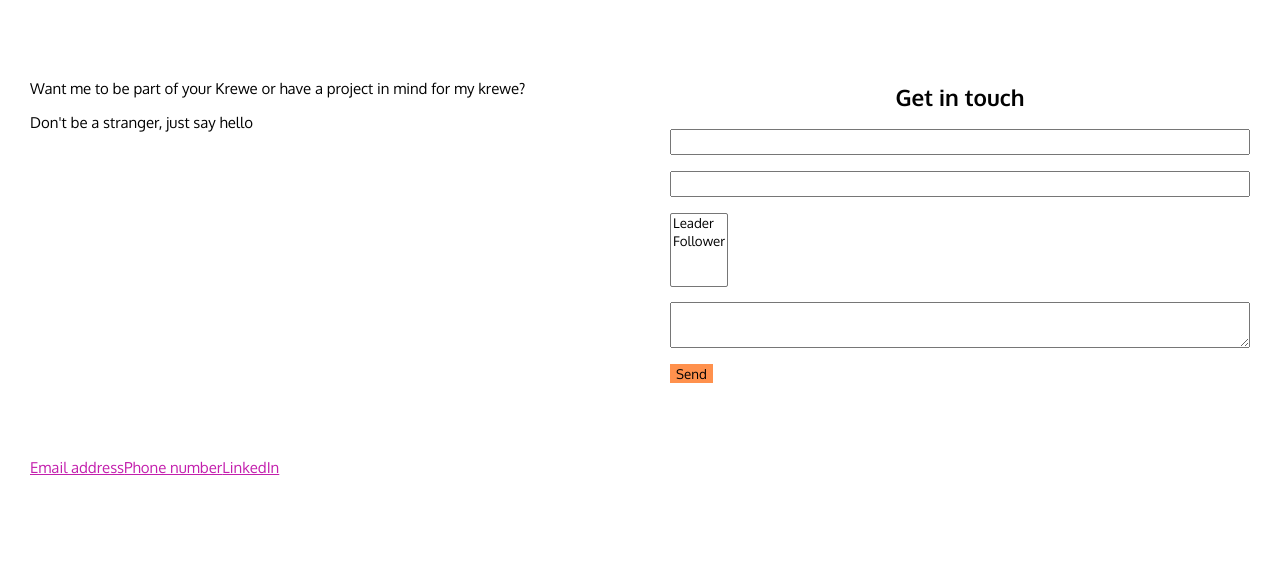
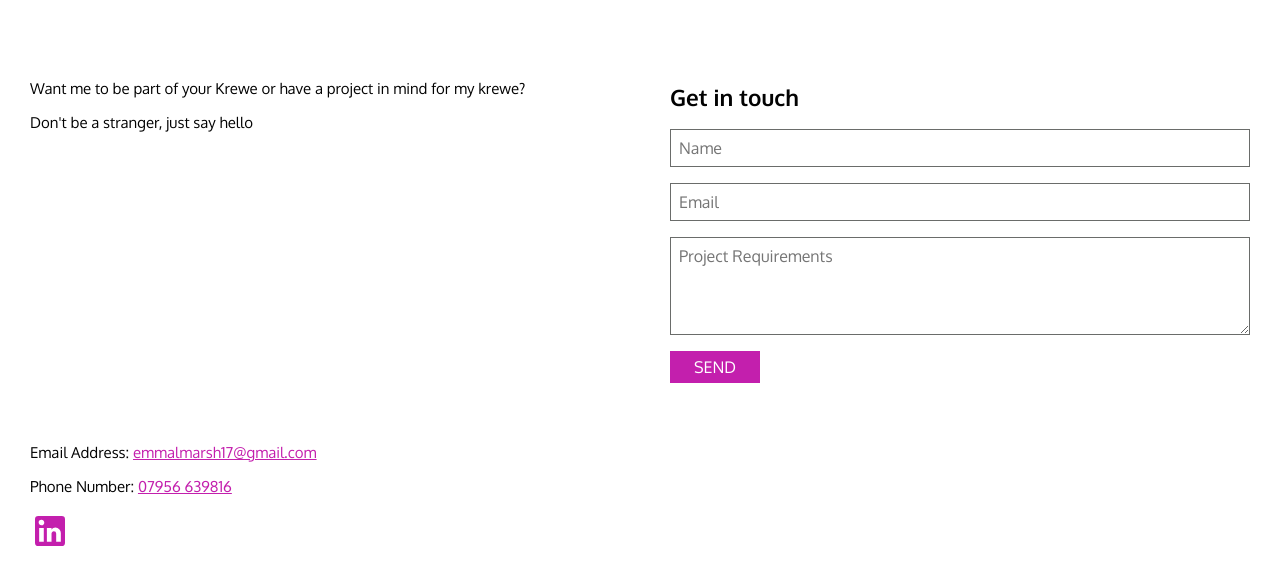
Before and after one commit to adampearson96/krewe, a Gatsby site: page /contact in a window 1280 px wide. Shown: the part 163-748 px from the top of the page. Built offline with nearby package versions, Linux system fonts and the light colour scheme; Gatsby itself is replaced by a stand-in of ours.

Commit message:
Final contact page

```diff
--- a/src/pages/contact.js
+++ b/src/pages/contact.js
@@ -1,5 +1,6 @@
 import React from "react"
 import Layout from "../components/layout"
+import LinkedInIcon from '@material-ui/icons/LinkedIn'
 
 import "../scss/contact.scss"
 
@@ -20,10 +21,10 @@
             </div>
             <div className="col-two">
               <h2>Get in touch</h2>
-              {/* <form action="POST" data-netlify="true">
+              <form name="contact" method="POST" data-netlify="true">
                 <label>
                   Name
-                  <input type="text" name="name" placeholder="name" />
+                  <input type="text" name="name" placeholder="Name" />
                 </label>
                 <label>
                   Name
@@ -34,32 +35,21 @@
                   <textarea col="8" rows="4" name="project requirements" placeholder="Project Requirements" />
                 </label>
                 <button className="btn" type="submit">Send</button>
-              </form> */}
-              <form name="contact" method="POST" data-netlify="true">
-                <p>
-                  <label>Your Name: <input type="text" name="name" /></label>
-                </p>
-                <p>
-                  <label>Your Email: <input type="email" name="email" /></label>
-                </p>
-                <p>
-                  <label>Your Role: <select name="role[]" multiple>
-                    <option value="leader">Leader</option>
-                    <option value="follower">Follower</option>
-                  </select></label>
-                </p>
-                <p>
-                  <label>Message: <textarea name="message"></textarea></label>
-                </p>
-                <p>
-                  <button type="submit">Send</button>
-                </p>
               </form>
             </div>
             <div className="col-three">
-              <a href="mailto:" target="_blank" rel="noopener noreferrer">Email address</a>
-              <a href="tel:" target="_blank" rel="noopener noreferrer">Phone number</a>
-              <a href="#linkedin" target="_blank" rel="noopener noreferrer">LinkedIn</a>
+              <div className="link">
+                Email Address: <a href="mailto:emmalmarsh17@gmail.com" target="_blank" rel="noopener noreferrer">emmalmarsh17@gmail.com</a>
+              </div>
+              <div className="link">
+                Phone Number: <a href="tel:07956639816" target="_blank" rel="noopener noreferrer">07956 639816</a>
+              </div>
+              <div className="link">
+                <a href="https://www.linkedin.com/in/emma-marsh-94a91142/" target="_blank" rel="noopener noreferrer" className="linkedIn">
+                  LinkedIn
+                  <LinkedInIcon />
+                </a>
+              </div>
             </div>
           </div>
         </div>
--- a/src/scss/contact.scss
+++ b/src/scss/contact.scss
@@ -37,7 +37,7 @@
         }
         h2 {
           display: block;
-          text-align: center;
+          text-align: left;
         }
         form {
           display: block;
@@ -54,11 +54,11 @@
               font-size: 1rem;
               line-height: 1.25;
               margin: 0 0 $spacing-s 0;
+              padding: $spacing-xs;
+              border: 1px solid $krewe-dark-grey;
             }
           }
           button[type="submit"] {
-            background: $krewe-orange;
-            color: $krewe-black;
             border: none;
             outline: none;
             width: 100%;
@@ -75,6 +75,19 @@
           width: 50%;
           padding: $spacing-l;
         }
+        .link {
+          display: block;
+          margin-bottom: $spacing-s;
+          a {
+            &.linkedIn {
+              font-size: 0;
+              svg {
+                width: 2.5rem;
+                height: 2.5rem;
+              }
+            }
+          }
+        }
       }
     }
   }
```
